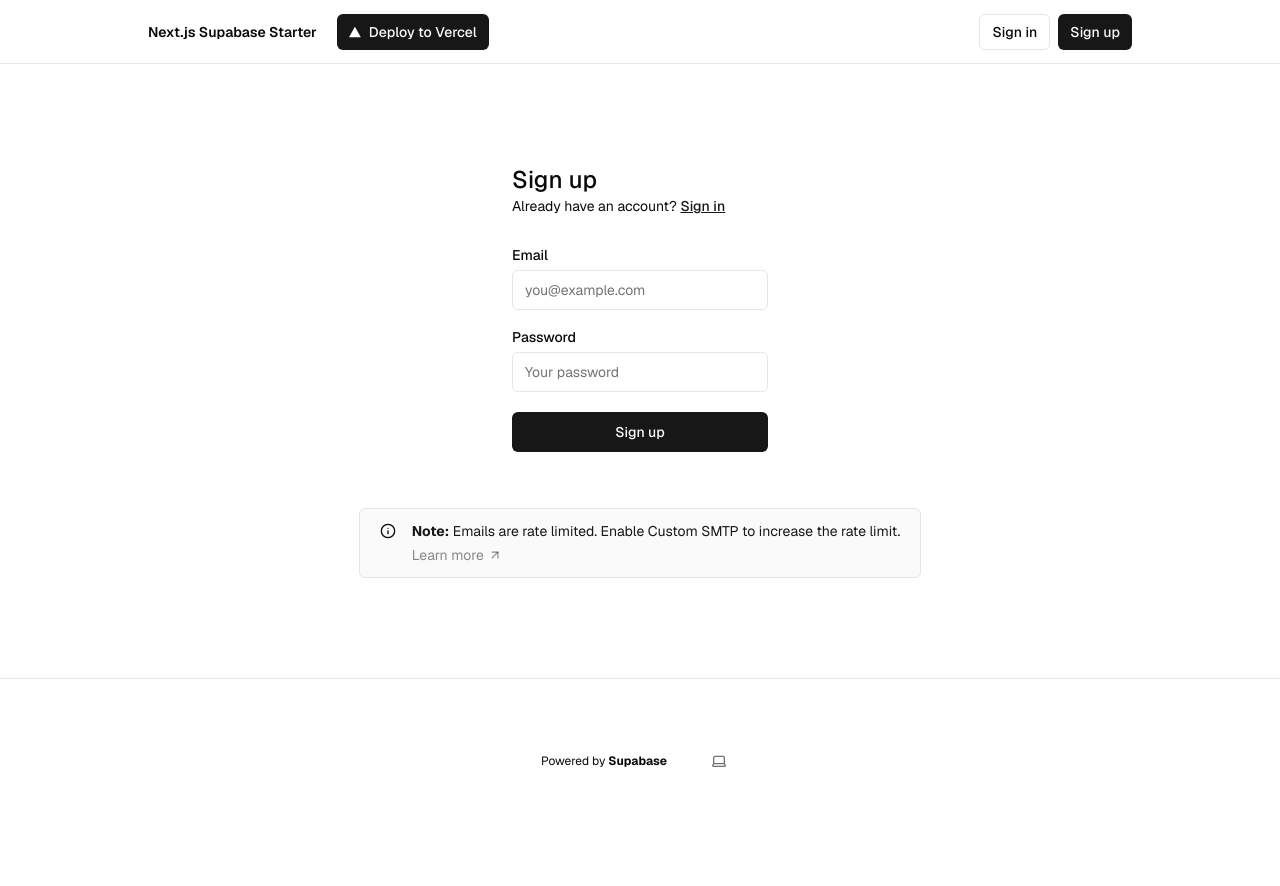
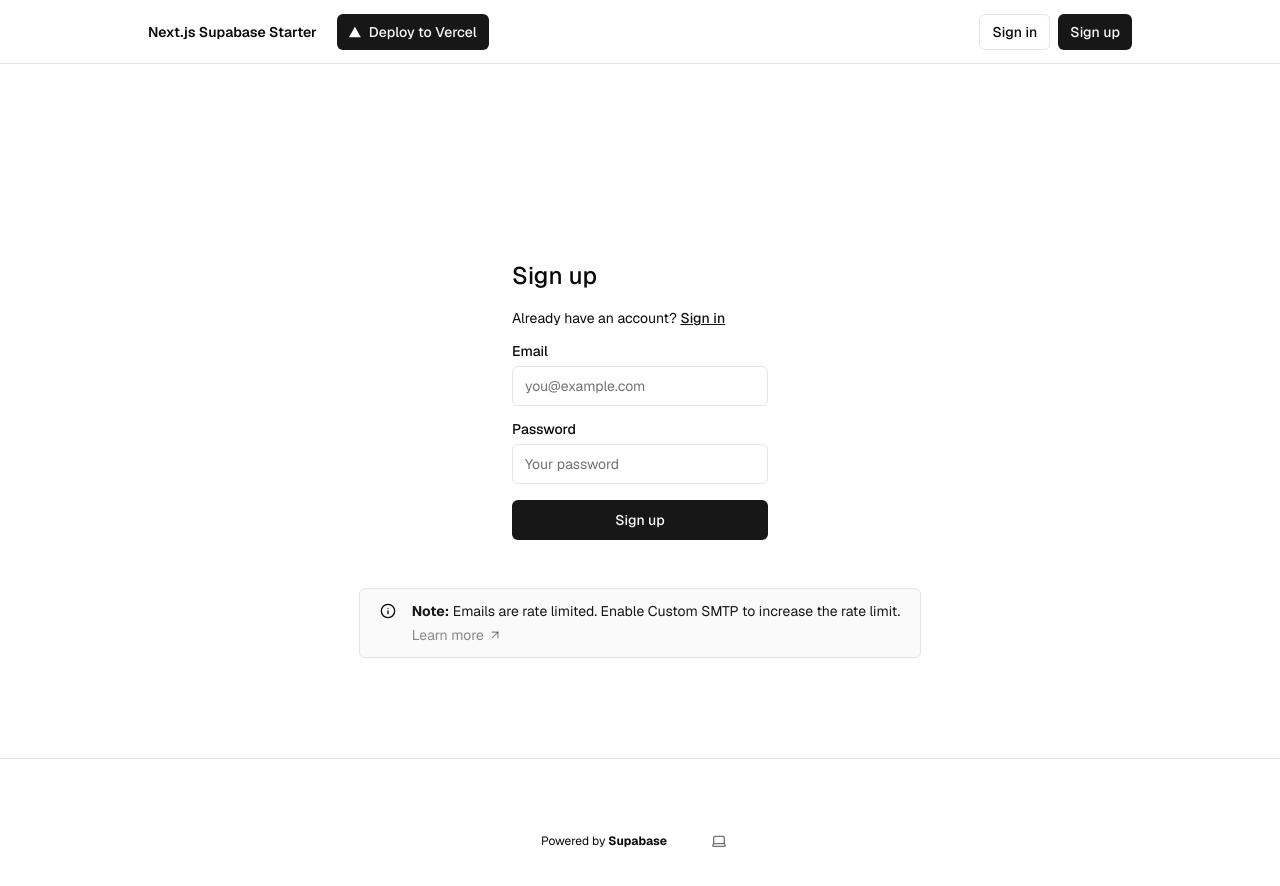
Before and after one commit to Tuhin114/Supabase-ToDo-App, a Next.js app: page /sign-up in a window 1280 px wide. Shown: the top 886 px of the page. Before the commit the page ends 843 px from the top, so only its background shows below. Built offline with nearby package versions, Linux system fonts and the light colour scheme; no server answers.

Commit message:
added notes page

```diff
--- a/app/(auth-pages)/sign-up/page.tsx
+++ b/app/(auth-pages)/sign-up/page.tsx
@@ -1,50 +1,27 @@
-import { signUpAction } from "@/app/actions";
 import { FormMessage, Message } from "@/components/form-message";
-import { SubmitButton } from "@/components/submit-button";
-import { Input } from "@/components/ui/input";
-import { Label } from "@/components/ui/label";
-import Link from "next/link";
+
 import { SmtpMessage } from "../smtp-message";
+import SignupForm from "@/components/SignupForm";
 
-export default async function Signup(props: {
+interface Props {
   searchParams: Promise<Message>;
-}) {
-  const searchParams = await props.searchParams;
-  if ("message" in searchParams) {
+}
+
+export default async function Page({ searchParams }: Props) {
+  const params = await searchParams;
+
+  if ("message" in params) {
     return (
       <div className="w-full flex-1 flex items-center h-screen sm:max-w-md justify-center gap-2 p-4">
-        <FormMessage message={searchParams} />
+        <FormMessage message={params} />
       </div>
     );
   }
 
+  // no “message” → show the interactive form
   return (
     <>
-      <form className="flex flex-col min-w-64 max-w-64 mx-auto">
-        <h1 className="text-2xl font-medium">Sign up</h1>
-        <p className="text-sm text text-foreground">
-          Already have an account?{" "}
-          <Link className="text-primary font-medium underline" href="/sign-in">
-            Sign in
-          </Link>
-        </p>
-        <div className="flex flex-col gap-2 [&>input]:mb-3 mt-8">
-          <Label htmlFor="email">Email</Label>
-          <Input name="email" placeholder="you@example.com" required />
-          <Label htmlFor="password">Password</Label>
-          <Input
-            type="password"
-            name="password"
-            placeholder="Your password"
-            minLength={6}
-            required
-          />
-          <SubmitButton formAction={signUpAction} pendingText="Signing up...">
-            Sign up
-          </SubmitButton>
-          <FormMessage message={searchParams} />
-        </div>
-      </form>
+      <SignupForm />
       <SmtpMessage />
     </>
   );
--- /dev/null
+++ b/app/notes/page.tsx
@@ -0,0 +1,16 @@
+import { createClient } from "@/utils/supabase/server";
+import { redirect } from "next/navigation";
+
+export default async function Page() {
+  const supabase = await createClient();
+  const {
+    data: { user },
+  } = await supabase.auth.getUser();
+
+  if (!user) {
+    return redirect("/sign-in");
+  }
+  const { data: notes } = await supabase.from("notes").select();
+
+  return <pre>{JSON.stringify(notes, null, 2)}</pre>;
+}
--- /dev/null
+++ b/components/SignupForm.tsx
@@ -0,0 +1,50 @@
+// components/SignupForm.tsx
+"use client";
+
+import { signUpAction } from "@/app/actions";
+import { Input } from "@/components/ui/input";
+import { Label } from "@/components/ui/label";
+import { SubmitButton } from "@/components/submit-button";
+import Link from "next/link";
+
+export default function SignupForm() {
+  return (
+    <form
+      className="flex flex-col min-w-64 max-w-64 mx-auto gap-4 mt-24"
+      action={signUpAction}
+    >
+      <h1 className="text-2xl font-medium">Sign up</h1>
+      <p className="text-sm text-foreground">
+        Already have an account?{" "}
+        <Link href="/sign-in" className="text-primary font-medium underline">
+          Sign in
+        </Link>
+      </p>
+
+      <div className="flex flex-col gap-2">
+        <Label htmlFor="email">Email</Label>
+        <Input
+          id="email"
+          name="email"
+          type="email"
+          placeholder="you@example.com"
+          required
+        />
+      </div>
+
+      <div className="flex flex-col gap-2">
+        <Label htmlFor="password">Password</Label>
+        <Input
+          id="password"
+          name="password"
+          type="password"
+          placeholder="Your password"
+          minLength={6}
+          required
+        />
+      </div>
+
+      <SubmitButton pendingText="Signing up...">Sign up</SubmitButton>
+    </form>
+  );
+}
```
Also changed, not shown: 1 other file (tests, documents, lock files or other folders).
